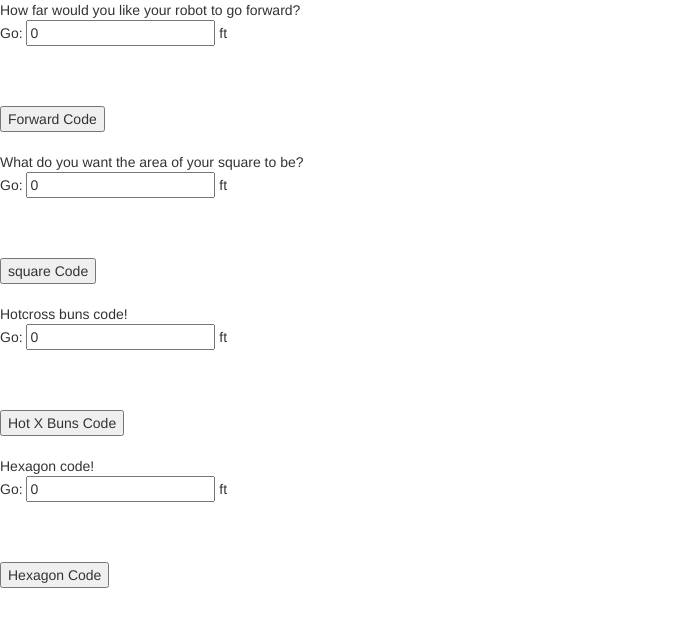
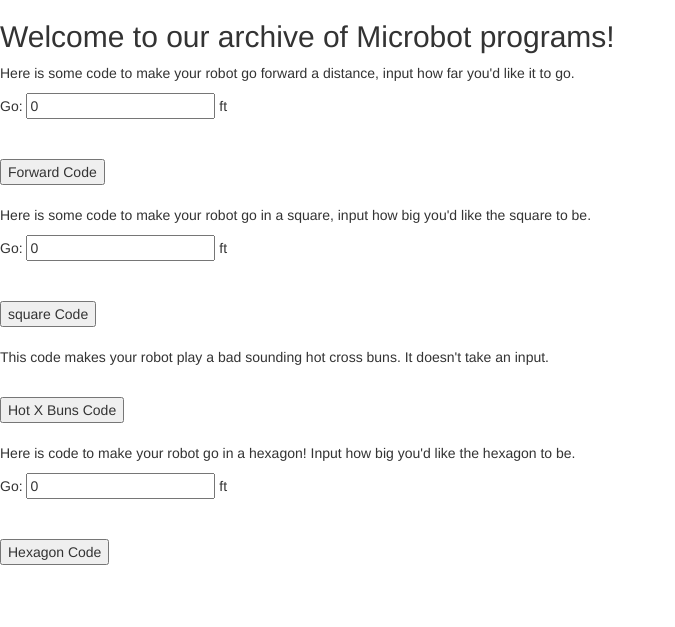
Before and after one commit to Wolniewicz/Flask_And_Robot, a Flask app: page / in a window 1280 px wide. Shown: the top 627 px of the page, without its empty margins (0-675 px from the left). Run offline with Flask 2, Linux system fonts and the light colour scheme; some libraries are stand-ins or nearby versions.

Commit message:
updating text

```diff
--- a/templates/home.html
+++ b/templates/home.html
@@ -11,14 +11,14 @@
 	</style>
 	<body>
 
+<h2>Welcome to our archive of Microbot programs!</h2>
 
-
-	How far would you like your robot to go forward?
+	<p>Here is some code to make your robot go forward a distance, input how far you'd like it to go.</p>
 
 	<form action="demo_form.asp">
 	Go: <input id="gobox" type="text" name="distance" value="0"> ft<br><br>
 	</form>
-	<br><br>
+	<br>
 	<button id="forward">Forward Code</button>
 	<script>
 
@@ -35,11 +35,11 @@
 
 
 
-	What do you want the area of your square to be?
+	<p>Here is some code to make your robot go in a square, input how big you'd like the square to be.</p>
 	<form action="demo_form.asp">
 	Go: <input id="squarebox" type="text" name="square" value="0"> ft<br><br>
 	</form>
-	<br><br>
+	<br>
 
 
 	<button id="square">square Code</button>
@@ -57,19 +57,16 @@
 	</br>
 	</br>
 
-		Hotcross buns code!
-	<form action="demo_form.asp">
-	Go: <input id="bunbox" type="text" name="square" value="0"> ft<br><br>
-	</form>
-	<br><br>
+	<p>This code makes your robot play a bad sounding hot cross buns. It doesn't take an input.</p>
+	<br>
 
 
 	<button id="buns">Hot X Buns Code</button>
 <script>
 
 	$('#buns').click(function(){
-		var baseurl = '/robot/buns/';
-		var url = baseurl + $('input#bunbox').val();
+		var baseurl = '/robot/buns/0';
+		var url = baseurl;
 		window.location.href=url;
 		})
 
@@ -79,11 +76,11 @@
 	</br>
 	</br>
 
-		Hexagon code!
+	<p>Here is code to make your robot go in a hexagon! Input how big you'd like the hexagon to be.</p>
 	<form action="demo_form.asp">
 	Go: <input id="hexbox" type="text" name="square" value="0"> ft<br><br>
 	</form>
-	<br><br>
+	<br>
 
 
 	<button id="hexagon">Hexagon Code</button>
```
